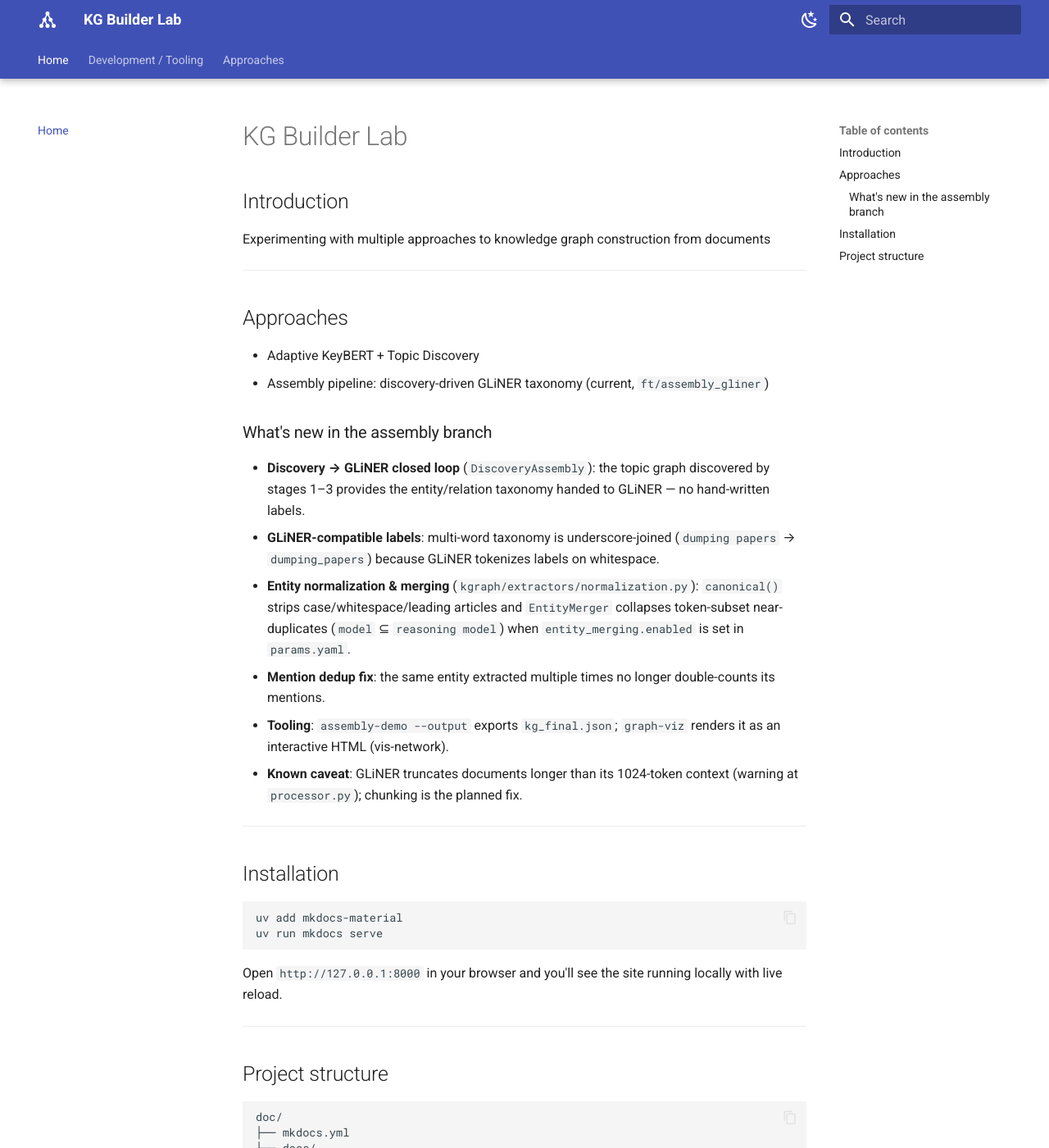
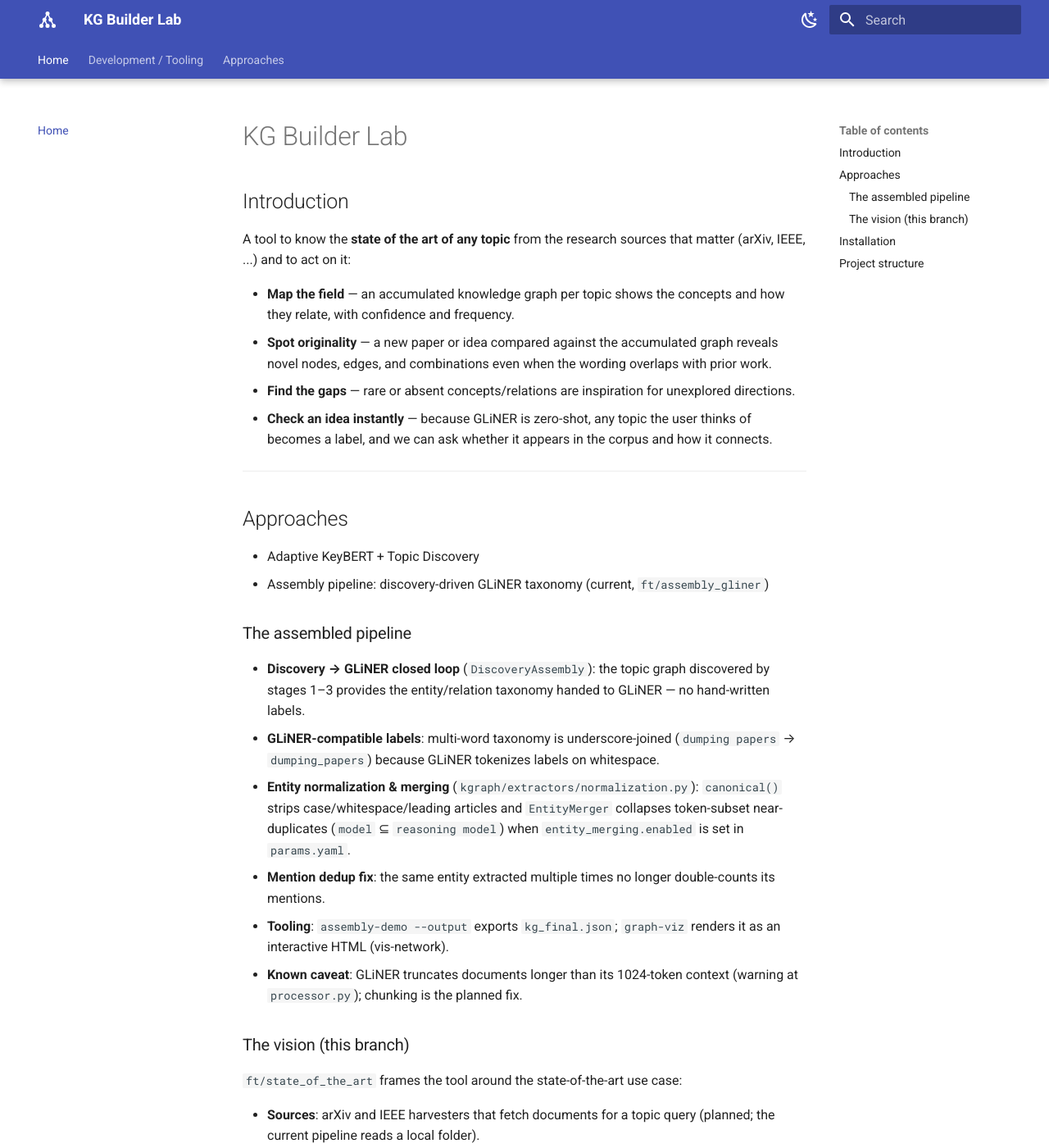
Before and after one commit to AlbertoVilla87/kgraph, an MkDocs documentation site: the page built from docs/index.md, in a window 1280 px wide and 1400 px high. Shown: the whole window at 82% size. Built offline with MkDocs 1.6.1 and Material for MkDocs 9.7.7, drawn with Linux system fonts in a browser that asks for light colours; some of the changed text lies outside the part shown.

Commit message:
Reframe project as state-of-the-art explorer and update docs

```diff
--- a/docs/index.md
+++ b/docs/index.md
@@ -2,7 +2,12 @@
 
 ## Introduction
 
-Experimenting with multiple approaches to knowledge graph construction from documents
+A tool to know the **state of the art of any topic** from the research sources that matter (arXiv, IEEE, ...) and to act on it:
+
+- **Map the field** — an accumulated knowledge graph per topic shows the concepts and how they relate, with confidence and frequency.
+- **Spot originality** — a new paper or idea compared against the accumulated graph reveals novel nodes, edges, and combinations even when the wording overlaps with prior work.
+- **Find the gaps** — rare or absent concepts/relations are inspiration for unexplored directions.
+- **Check an idea instantly** — because GLiNER is zero-shot, any topic the user thinks of becomes a label, and we can ask whether it appears in the corpus and how it connects.
 
 ---
 
@@ -11,7 +16,7 @@ Experimenting with multiple approaches to knowledge graph construction from docu
 -  Adaptive KeyBERT + Topic Discovery
 -  Assembly pipeline: discovery-driven GLiNER taxonomy (current, `ft/assembly_gliner`)
 
-### What's new in the assembly branch
+### The assembled pipeline
 
 - **Discovery → GLiNER closed loop** (`DiscoveryAssembly`): the topic graph discovered by stages 1–3 provides the entity/relation taxonomy handed to GLiNER — no hand-written labels.
 - **GLiNER-compatible labels**: multi-word taxonomy is underscore-joined (`dumping papers` → `dumping_papers`) because GLiNER tokenizes labels on whitespace.
@@ -19,6 +24,16 @@ Experimenting with multiple approaches to knowledge graph construction from docu
 - **Mention dedup fix**: the same entity extracted multiple times no longer double-counts its mentions.
 - **Tooling**: `assembly-demo --output` exports `kg_final.json`; `graph-viz` renders it as an interactive HTML (vis-network).
 - **Known caveat**: GLiNER truncates documents longer than its 1024-token context (warning at `processor.py`); chunking is the planned fix.
+
+### The vision (this branch)
+
+`ft/state_of_the_art` frames the tool around the state-of-the-art use case:
+
+- **Sources**: arXiv and IEEE harvesters that fetch documents for a topic query (planned; the current pipeline reads a local folder).
+- **Accumulated topic graph**: one graph per topic that grows as documents are added, instead of a fresh graph per run.
+- **Originality signal**: compare a new paper/idea against the accumulated graph (WL-kernel / embeddings).
+- **Gap discovery**: rare/absent concepts and relations become candidate unexplored directions.
+- **GLiNER idea check**: a user-proposed idea, used as a GLiNER label, is tested against the corpus to see if it exists and how it connects.
 
 ---
 
```
Also changed, not shown: README.md (+43 -18 lines), backend/README.md (+12 -1 lines), docs/approaches/adaptive_keybert_gliner.md (+24 -0 lines), 1 other file.
